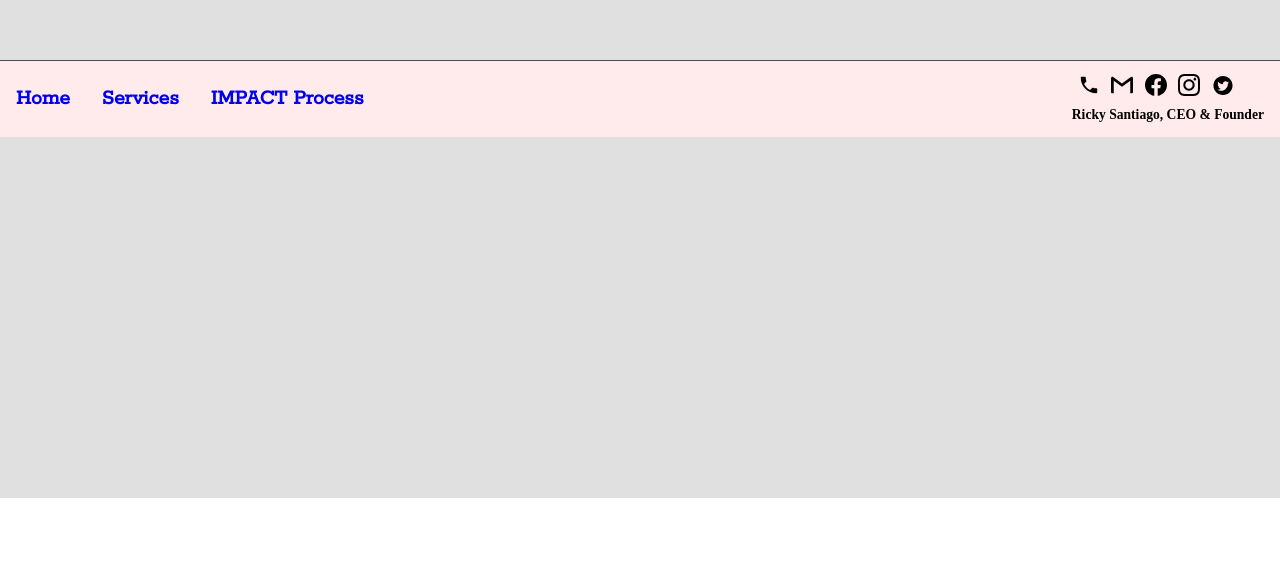
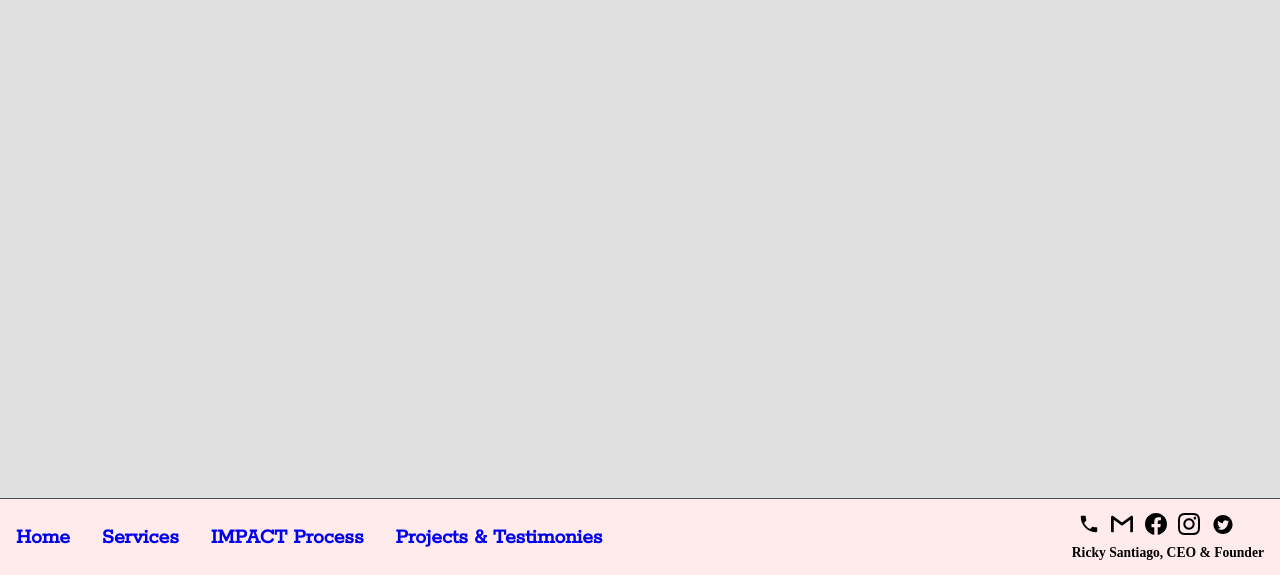
Before and after one commit to hamzafoy/impact-athletes-lou, a React (Create React App) app: page /previous-work in a window 1280 px wide. Shown: the part 302-877 px from the top of the page. Before the commit the page ends 800 px from the top, so only its background shows below. Built offline with nearby package versions, Linux system fonts and the light colour scheme; a web font is replaced by a local one.

Commit message:
fixing react-router to include the works/testimoney page.

```diff
--- a/src/App.js
+++ b/src/App.js
@@ -4,6 +4,7 @@ import LandingPage from './LandingPage/LandingPage';
 import NavBar from './NavBar/NavBar';
 import Services from './Services/Services';
 import ImpactProcess from './ImpactProcess/ImpactProcess';
+import Works from './Works/Works';
 
 
 
@@ -15,6 +16,7 @@ function App() {
                     <Route path="/" exact component={ () => <LandingPage/>} />
                     <Route path="/services" exact component={ () => <Services/>} />
                     <Route path="/impact" exact component={ () => <ImpactProcess/>} />
+                    <Route path="/previous-work" exact component={ () => <Works/>} />
                 </Switch>
                 <NavBar />
             </Router>
--- a/src/NavBar/NavBar.js
+++ b/src/NavBar/NavBar.js
@@ -33,6 +33,12 @@ class NavBar extends React.Component {
                     <section className="menu-option">
                         <Link className="anchor" to="/impact">
                             IMPACT Process
+                        </Link>
+                    </section>
+
+                    <section className="menu-option">
+                        <Link className="anchor" to="/previous-work">
+                            Projects &amp; Testimonies
                         </Link>
                     </section>
 
--- a/src/Works/Works.css
+++ b/src/Works/Works.css
@@ -0,0 +1,5 @@
+.works-container {
+    min-height: 100vh;
+    width: 100%;
+    background-color: #E0E0E0;
+}
--- a/src/Works/Works.js
+++ b/src/Works/Works.js
@@ -0,0 +1,22 @@
+import './Works.css';
+import React from 'react';
+
+
+
+class Works extends React.Component {
+
+    render() {
+
+        return(
+            <div className="works-container">
+
+            </div>
+        )
+
+    }
+
+}
+
+
+
+export default Works;
```
